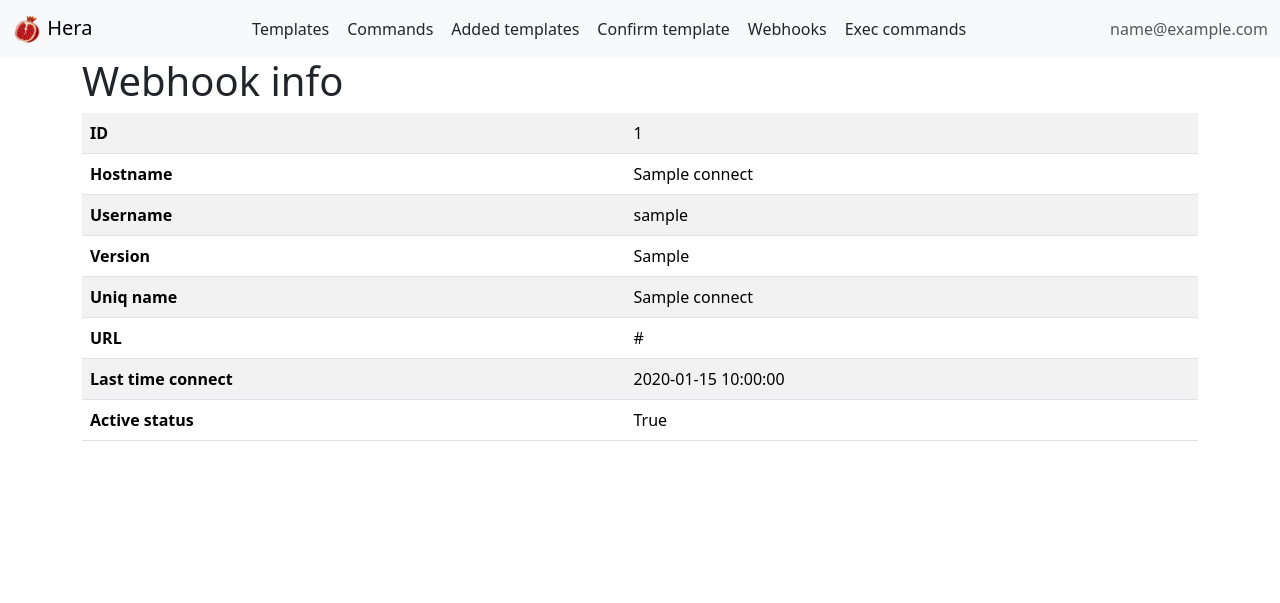
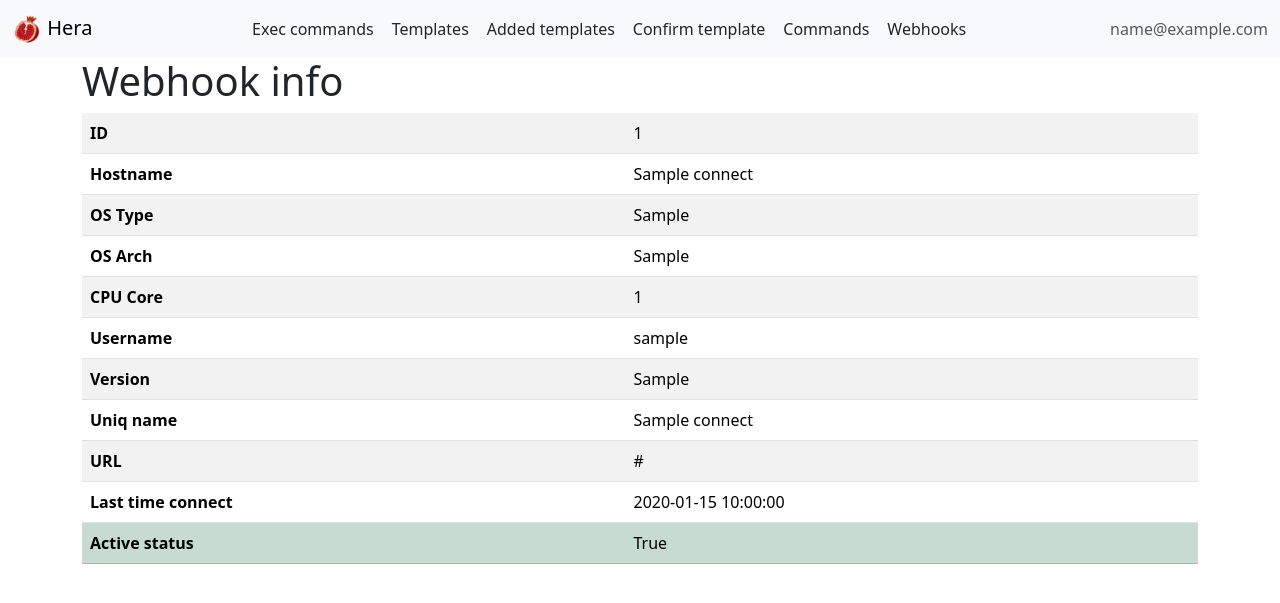
Before and after one commit to Hera-system/Hera, a Flask app: page /webhook/1 in a window 1280 px wide. Shown: the top 603 px of the page. Run offline with Flask 2, Linux system fonts and the light colour scheme; a user stored in the database is signed in; tables that the repository leaves empty hold one stand-in row (values such as "Sample post"); some libraries are stand-ins or nearby versions.

Commit message:
Added support recive new data from webhook

```diff
--- a/app/models.py
+++ b/app/models.py
@@ -29,6 +29,9 @@ class WebhookConnect(db.Model):
     version = db.Column(db.String)
     uniq_name = db.Column(db.String)
     url = db.Column(db.String)
+    os_type = db.Column(db.String)
+    os_arch = db.Column(db.String)
+    cpu_core = db.Column(db.Integer)
     time_connect = db.Column(db.DateTime(), default=datetime.now(), index=True)
     active = db.Column(db.Boolean, default=True)
 
@@ -77,6 +80,9 @@ class InfoWebhook(BaseModel):
     webhook_vers: str
     webhook_url: str
     webhook_uniq_name: str
+    os_type: str
+    os_arch: str
+    cpu_core: int
 
 
 class GettingResult(BaseModel):
--- a/app/routes.py
+++ b/app/routes.py
@@ -30,7 +30,7 @@ def confirm_template(template_id):
     if template_curr is None:
         flash("Template not found")
         return redirect(url_for(redirect_to, id=template_id))
-    if template_curr.UserCrt == current_user.email:
+    if template_curr.UserCrt == current_user.email and template_curr.UserCrt != app.config['SU_USER']:
         flash("User created template not permission to trusted this template")
         return redirect(url_for(redirect_to, template_id=template_id))
     if template_curr.Trusted:
@@ -195,9 +195,9 @@ def add_template():
                              Shebang=form.Shebang.data,
                              Interpreter=form.Interpreter.data,
                              UserCrt=current_user.email)
-            flash(f'Template added! ID - {form.ID}')
             db.session.add(form)
             db.session.commit()
+            flash(f'Template added! ID - {form.ID}')
             form = TemplateAdded()
         return render_template('addedTemplate.html', form=form)
     flash("You are not authorized")
@@ -332,6 +332,9 @@ class ConnectWebhook(Resource):
             resp_data.version = body.webhook_vers
             resp_data.url = body.webhook_url
             resp_data.uniq_name = body.webhook_uniq_name
+            resp_data.os_type = body.os_type
+            resp_data.os_arch = body.os_arch
+            resp_data.cpu_core = body.cpu_core
             db.session.commit()
             db.session.close()
             return InfoReturnApi(error=False, message="Webhook successful connected. Information updated.")
--- a/app/templates/base.html
+++ b/app/templates/base.html
@@ -15,12 +15,12 @@
               Hera
             </a>
             <div class="d-flex justify-content-evenly flex-grow-1" id="navbarNavAltMarkup">
+                    {{ render_nav_item('exec_command', 'Exec commands') }}
                     {{ render_nav_item('templates', 'Templates') }}
-                    {{ render_nav_item('commands', 'Commands') }}
                     {{ render_nav_item('add_template', 'Added templates') }}
                     {{ render_nav_item('confirm_templates', 'Confirm template') }}
+                    {{ render_nav_item('commands', 'Commands') }}
                     {{ render_nav_item('webhooks_route', 'Webhooks') }}
-                    {{ render_nav_item('exec_command', 'Exec commands') }}
             </div>
             {% if current_user.email %}
                 <div class="navbar-nav text-right flex-fill flex-row-reverse">
--- a/app/templates/webhook.html
+++ b/app/templates/webhook.html
@@ -18,6 +18,30 @@
         </th>
         <td>
             {{ webhook.hostname }}
+        </td>
+    </tr>
+    <tr>
+        <th scope="row">
+            OS Type
+        </th>
+        <td>
+            {{ webhook.os_type }}
+        </td>
+    </tr>
+    <tr>
+        <th scope="row">
+            OS Arch
+        </th>
+        <td>
+            {{ webhook.os_arch }}
+        </td>
+    </tr>
+    <tr>
+        <th scope="row">
+            CPU Core
+        </th>
+        <td>
+            {{ webhook.cpu_core }}
         </td>
     </tr>
     <tr>
@@ -61,7 +85,7 @@
         </td>
     </tr>
     {% if webhook.active %}
-    <tr class="table-succes">
+    <tr class="table-success">
     {% else %}
     <tr class="table-danger">
     {% endif %}
```
